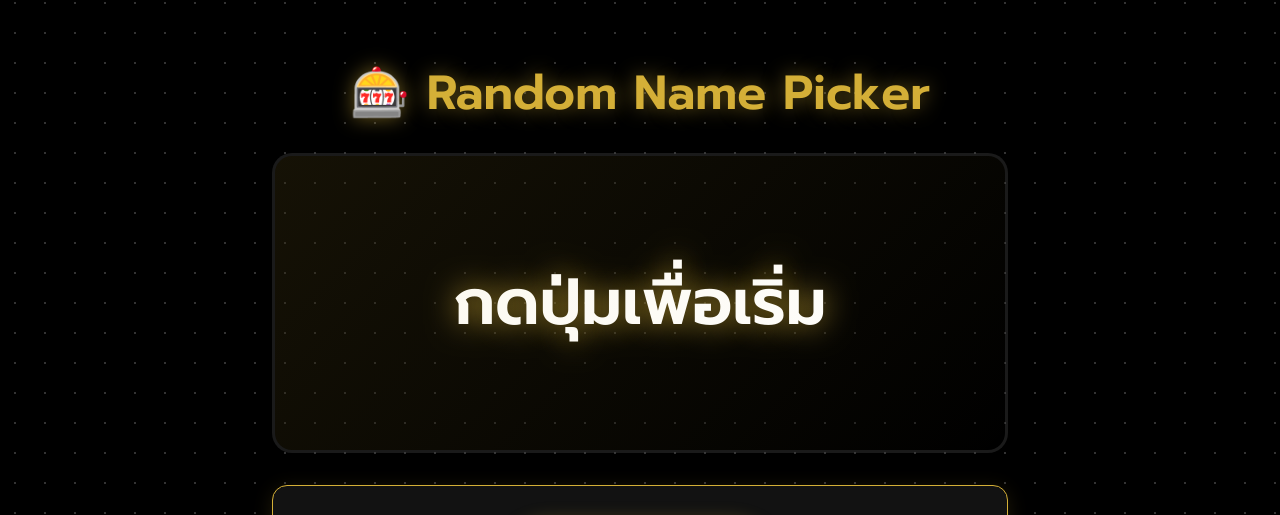
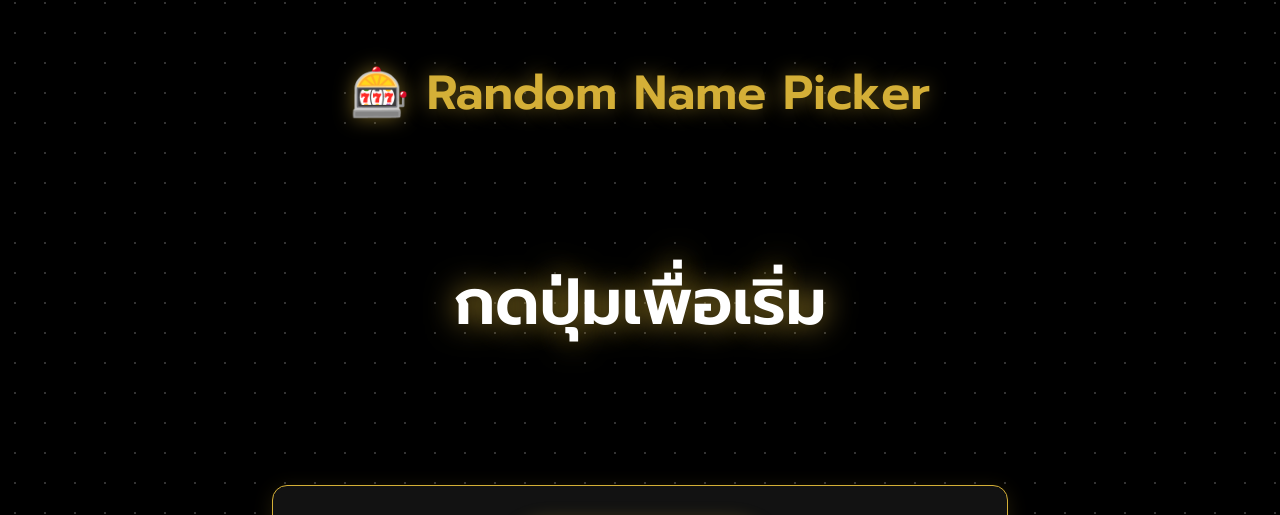
Before and after one commit to worachateshell/shelldon-sdna, a website: page public/randomdraw.html in a window 1280 px wide. Shown: the part 222-737 px from the top of the page. Drawn offline with nearby package versions, Linux system fonts and the light colour scheme; no server answers.

Commit message:
Make slot display transparent, show only name during random selection

```diff
--- a/public/randomdraw.html
+++ b/public/randomdraw.html
@@ -29,8 +29,8 @@
         }
 
         .slot-display {
-            background: rgba(0, 0, 0, 0.3);
-            border: 3px solid rgba(255, 255, 255, 0.1);
+            background: transparent;
+            border: none;
             border-radius: 20px;
             padding: 3rem 2rem;
             margin-bottom: 2rem;
@@ -43,16 +43,7 @@
             overflow: hidden;
         }
 
-        .slot-display::before {
-            content: '';
-            position: absolute;
-            top: 0;
-            left: 0;
-            right: 0;
-            bottom: 0;
-            background: linear-gradient(135deg, rgba(212, 175, 55, 0.1) 0%, transparent 100%);
-            pointer-events: none;
-        }
+
 
         .name-slot {
             font-size: 4rem;
```
